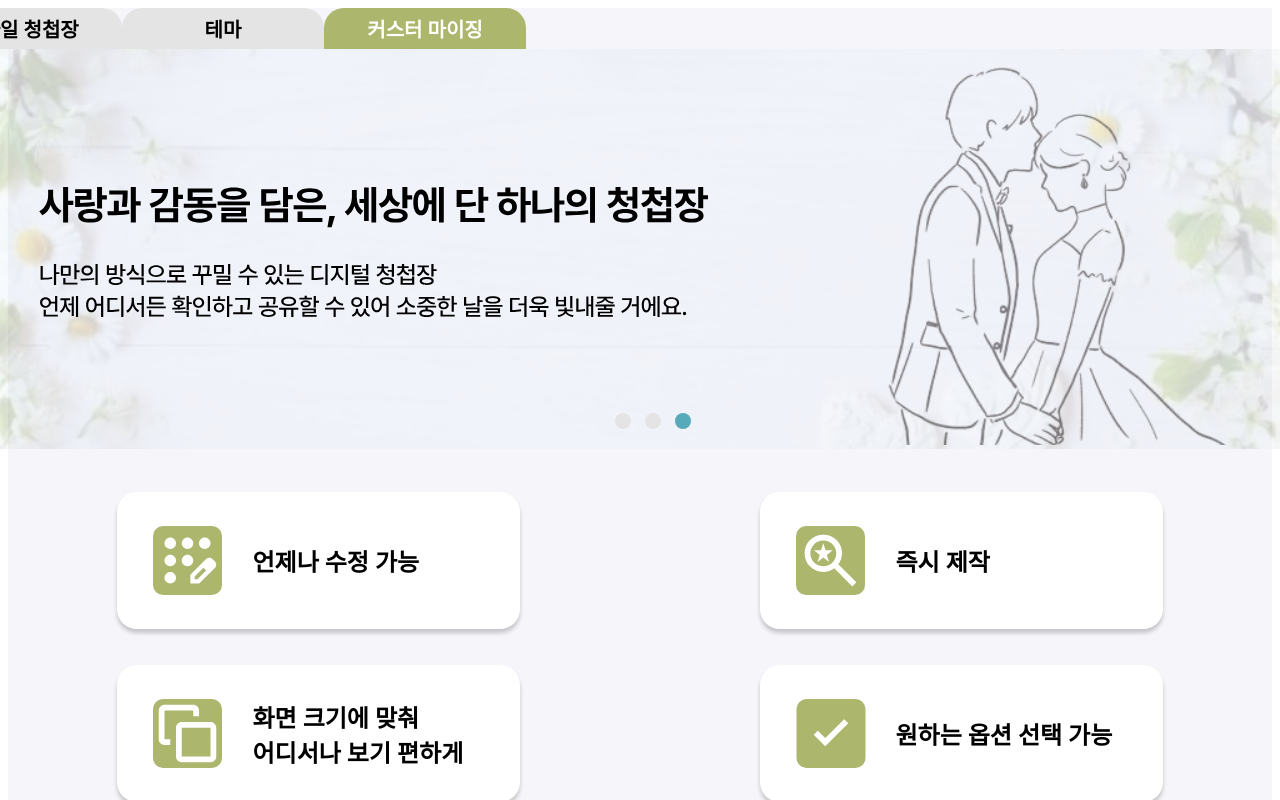
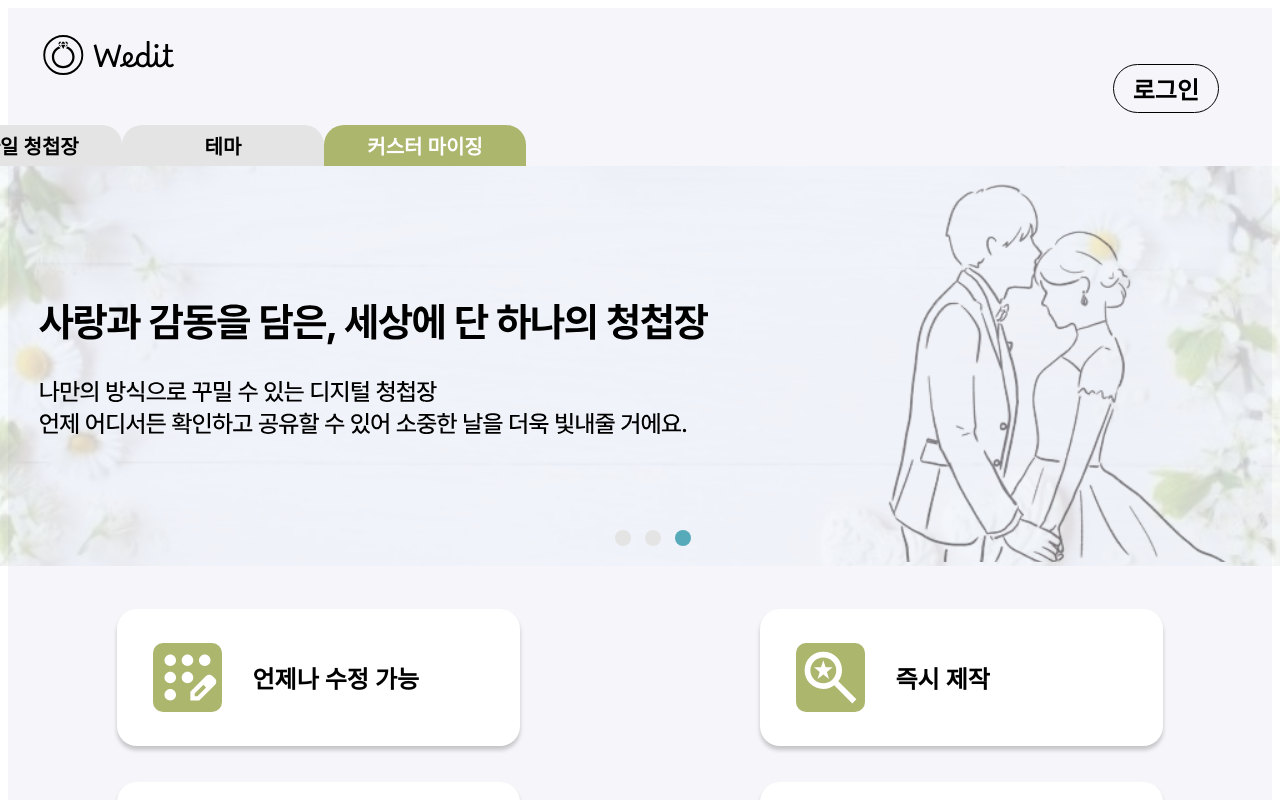
Before and after one commit to Wedit-project/Client, a React (Vite) app in the folder Wedit-Client/: page / in a window 1280 px wide. Shown: the top 800 px of the page. Built offline with nearby package versions, Linux system fonts and the light colour scheme; a web font is replaced by a local one.

Commit message:
feat: 메인페이지 헤더 구현

```diff
--- /dev/null
+++ b/Wedit-Client/src/components/mainpage/LoginButton.jsx
@@ -0,0 +1,29 @@
+import React from "react";
+import styled from "styled-components";
+import { useNavigate } from "react-router-dom";
+import theme from "../../styles/theme";
+
+export const LoginButton = ({ className }) => {
+  const navigate = useNavigate();
+
+  const handleLoginClick = () => {
+    navigate("/login");
+  };
+
+  return (
+    <Button className={className} onClick={handleLoginClick}>
+      로그인
+    </Button>
+  );
+};
+
+// CSS
+const Button = styled.button`
+  border: 0.1rem solid;
+  border-radius: 3rem;
+  padding: 0.6rem 1.9rem;
+  font-size: ${theme.fontSize.xlarge};
+  font-weight: ${theme.font.semibold.fontWeight};
+  cursor: pointer;
+  background-color: transparent;
+`;
--- /dev/null
+++ b/Wedit-Client/src/components/mainpage/MainPageHeader.jsx
@@ -0,0 +1,36 @@
+import React from "react";
+import styled from "styled-components";
+import { LoginButton } from "./LoginButton";
+import Logo from "../../assets/icons/Logo.svg?react"; // Logo 컴포넌트를 불러옵니다.
+
+const Header = () => {
+  return (
+    <HeaderContainer>
+      <StyledLogo />
+      <StyledLoginButton />
+    </HeaderContainer>
+  );
+};
+
+export default Header;
+
+// CSS
+const HeaderContainer = styled.header`
+  display: flex;
+  justify-content: space-between;
+  align-items: center;
+  width: 100%;
+`;
+
+const StyledLogo = styled(Logo)`
+  margin-left: 3.2rem;
+  margin-top: 2.7rem;
+  margin-bottom: 5rem;
+  height: 4rem;
+`;
+
+const StyledLoginButton = styled(LoginButton)`
+  margin-right: 5.3rem;
+  margin-top: 4.6rem;
+  margin-bottom: 0.2rem;
+`;
--- a/Wedit-Client/src/pages/HomePage.jsx
+++ b/Wedit-Client/src/pages/HomePage.jsx
@@ -1,10 +1,12 @@
 import styled from 'styled-components';
 import PreviewBox from "../components/mainpage/PreviewBox";
 import MainBanner from '../components/mainpage/MainBanner';
+import MainPageHeader from '../components/mainpage/MainPageHeader';
 
 const HomePage = () => {
 	return (
 		<HomePageContainer>
+			<MainPageHeader />
 			<MainBanner />
 			<PreviewBox />
 		</HomePageContainer>
```
Also changed, not shown: Wedit-Client/src/assets/icons/Logo.svg (added).
